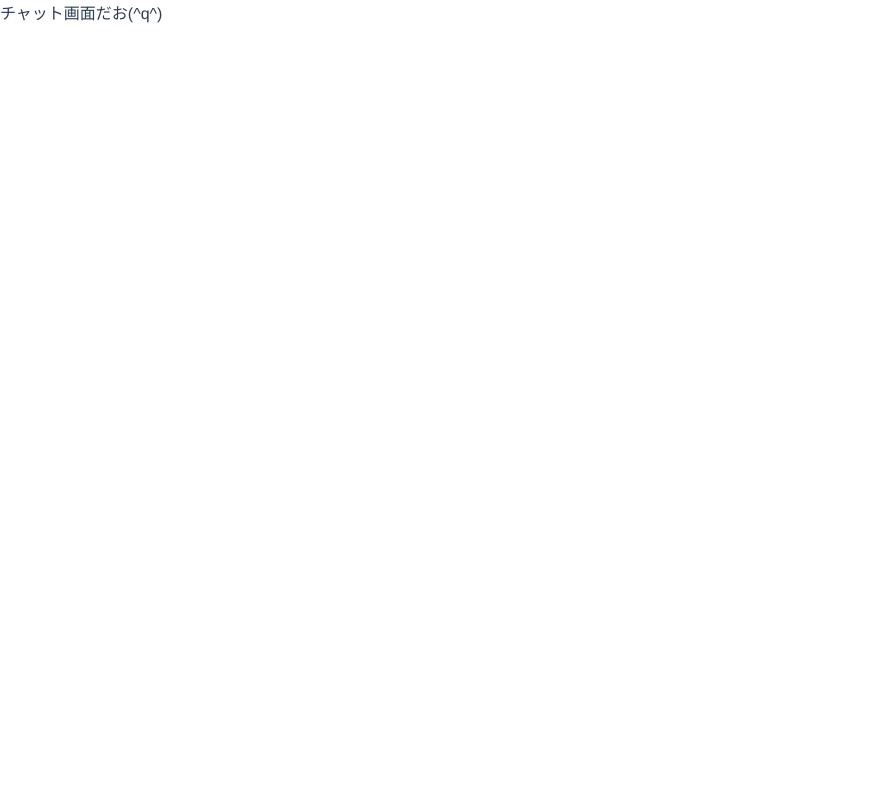
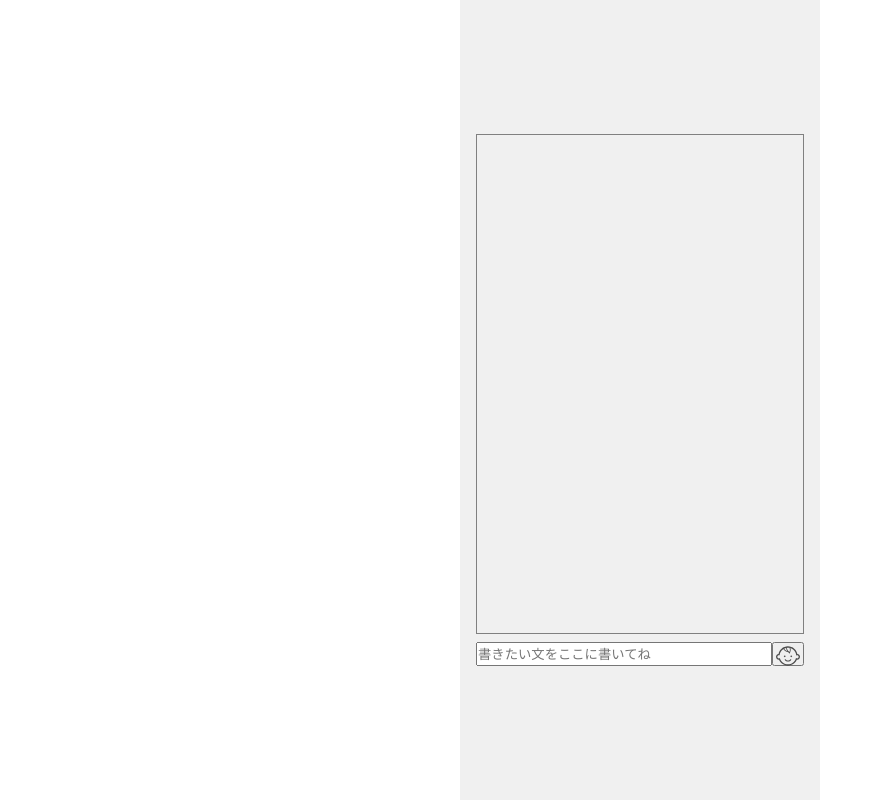
Before and after one commit to kusa-mochi/family-chat, a Vue app: page /#/chat in a window 1280 px wide. Shown: the whole page, without its empty margins (0-882 px from the left). Built offline with nearby package versions, Linux system fonts and the light colour scheme; the HTML template or start-up script is replaced by a standard one.

Commit message:
make base layout.

```diff
--- a/src/App.vue
+++ b/src/App.vue
@@ -17,8 +17,17 @@ export default {
   box-sizing: border-box;
 }
 
+html,
+body {
+  width: 100%;
+  height: 100%;
+}
+
 #app {
+  position: relative;
   font-family: Avenir, Helvetica, Arial, sans-serif;
   color: #2c3e50;
+  width: 100%;
+  height: 100%;
 }
 </style>
--- a/src/store/index.js
+++ b/src/store/index.js
@@ -6,6 +6,7 @@ Vue.use(Vuex);
 export default new Vuex.Store({
   state: {
     token: "",
+    userName: "",
     webSocketUrl:
       "wss://6o0lfe2404.execute-api.ap-northeast-1.amazonaws.com/production",
   },
--- a/src/views/Chat.vue
+++ b/src/views/Chat.vue
@@ -1,9 +1,132 @@
 <template>
-  <div id="chat">チャット画面だお(^q^)</div>
+  <div id="chat">
+    <div class="chat-container">
+      <div class="chat-logs">
+        <div v-for="item in chatLogs" :key="item.key" class="log-item">
+          <div class="log-item__user-name">{{ item.name }}</div>
+          <div class="log-item__message">{{ item.message }}</div>
+        </div>
+      </div>
+      <div class="chat-form-container">
+        <input class="chat-input" placeholder="書きたい文をここに書いてね" />
+        <button class="send-button" type="button">
+          <img class="send-button-icon" src="@/assets/baby.svg" />
+        </button>
+      </div>
+    </div>
+  </div>
 </template>
 
 <script>
-export default {};
+export default {
+  computed: {
+    token: {
+      get() {
+        return this.$store.state.token;
+      },
+      set(newValue) {
+        this.$store.state.token = newValue;
+      },
+    },
+    webSocketUrl: {
+      get() {
+        return this.$store.state.webSocketUrl;
+      },
+    },
+  },
+  data() {
+    return {
+      chatLogs: [
+        // {
+        //   key: 1,
+        //   name: "あああああ",
+        //   message:
+        //     "あんｖｒｂがおｇんｓｇのｇばががおがｇｂｓｇｂｓｂｓｂｓがえお",
+        // },
+        // {
+        //   key: 2,
+        //   name: "いいいいいいい",
+        //   message: "faegのｖせｒごｓｈごあｒがえがおえがｇなおｇはが",
+        // },
+      ],
+      socket: null,
+    };
+  },
+  name: "Chat",
+};
 </script>
 
-<style></style>
+<style lang="scss" scoped>
+#chat {
+  width: 100%;
+  height: 100%;
+
+  display: flex;
+  flex-direction: column;
+  flex-wrap: nowrap;
+  justify-content: center;
+  align-items: center;
+}
+.chat-container {
+  width: 360px;
+  height: 100%;
+  padding: 16px;
+  background-color: #f0f0f0;
+
+  display: flex;
+  flex-direction: column;
+  flex-wrap: nowrap;
+  justify-content: center;
+  align-items: center;
+}
+.chat-logs {
+  width: 100%;
+  height: 500px;
+  background-color: transparent;
+  border: 1px solid gray;
+  margin-bottom: 8px;
+
+  display: flex;
+  flex-direction: column-reverse;
+  flex-wrap: nowrap;
+  justify-content: flex-start;
+  align-items: flex-start;
+
+  .log-item {
+    display: flex;
+    flex-direction: row;
+    flex-wrap: nowrap;
+    justify-content: flex-start;
+    align-items: flex-start;
+
+    $userNameWidth: 100px;
+    &__user-name {
+      width: $userNameWidth;
+    }
+    &__message {
+      width: calc(100% - #{$userNameWidth});
+    }
+  }
+}
+.chat-form-container {
+  width: 100%;
+  height: 24px;
+
+  display: flex;
+  flex-direction: row;
+  flex-wrap: nowrap;
+  justify-content: flex-start;
+  align-items: flex-start;
+}
+.chat-input {
+  width: calc(100% - 32px);
+  height: 24px;
+}
+.send-button {
+  width: 32px;
+  height: 24px;
+}
+.send-button-icon {
+  height: 24px;
+}
+</style>
--- a/src/views/Login.vue
+++ b/src/views/Login.vue
@@ -1,14 +1,42 @@
 <template>
   <div id="login">
-    <div v-show="inputLabelVisible" class="input-label">パスワード違うし</div>
-    <input v-model="password" placeholder="パスワード" type="password" />
-    <button @click="onClickSubmitButton">OK</button>
+    <div class="form-container">
+      <div v-show="inputLabelVisible" class="invalid-password-label">
+        パスワード違うし
+      </div>
+      <div class="password-forms">
+        <input v-model="userName" placeholder="なまえ" type="text" />
+        <input
+          v-model="password"
+          @keyup.enter="onClickSubmitButton"
+          placeholder="パスワード"
+          type="password"
+        />
+        <button @click="onClickSubmitButton">OK</button>
+      </div>
+    </div>
   </div>
 </template>
 
 <script>
 export default {
   computed: {
+    token: {
+      get() {
+        return this.$store.state.token;
+      },
+      set(newValue) {
+        this.$store.state.token = newValue;
+      },
+    },
+    userName: {
+      get() {
+        return this.$store.state.userName;
+      },
+      set(newValue) {
+        this.$store.state.userName = newValue;
+      },
+    },
     webSocketUrl: {
       get() {
         return this.$store.state.webSocketUrl;
@@ -17,6 +45,16 @@ export default {
   },
   created() {
     this.initializeWebSocket();
+    if (this.token) {
+      this.socket.send(
+        JSON.stringify({
+          action: "validateToken",
+          data: {
+            token: this.token,
+          },
+        })
+      );
+    }
   },
   data() {
     return {
@@ -41,9 +79,18 @@ export default {
           this.token = parsedData.data.token;
           this.$router.push("/chat");
           return;
+        } else if (parsedData.dataType === "validToken") {
+          // トークンが正しいと承認された場合
+          this.$router.push("/chat");
+          return;
         } else if (parsedData.dataType === "invalidPassword") {
           // パスワードが違った場合
           this.inputLabelVisible = true;
+          return;
+        } else if (parsedData.dataType === "invalidToken") {
+          // トークンがシステムに登録されていないか、
+          // もしくは有効期限切れで削除された後である場合
+          // 何もしない。（ユーザにパスワード入力してもらう）
         }
       };
       this.socket.onclose = (e) => {
@@ -73,7 +120,36 @@ export default {
 </script>
 
 <style lang="scss" scoped>
-.input-label {
+#login {
+  width: 100%;
+  height: 100%;
+
+  display: flex;
+  flex-direction: column;
+  flex-wrap: nowrap;
+  justify-content: center;
+  align-items: center;
+}
+.form-container {
+  width: 360px;
+  height: 100%;
+  padding: 16px;
+  background-color: #f0f0f0;
+
+  display: flex;
+  flex-direction: column;
+  flex-wrap: nowrap;
+  justify-content: center;
+  align-items: center;
+}
+.password-forms {
+  display: flex;
+  flex-direction: row;
+  flex-wrap: nowrap;
+  justify-content: center;
+  align-items: center;
+}
+.invalid-password-label {
   color: red;
 }
 </style>
```
Also changed, not shown: src/assets/baby.svg (added).
